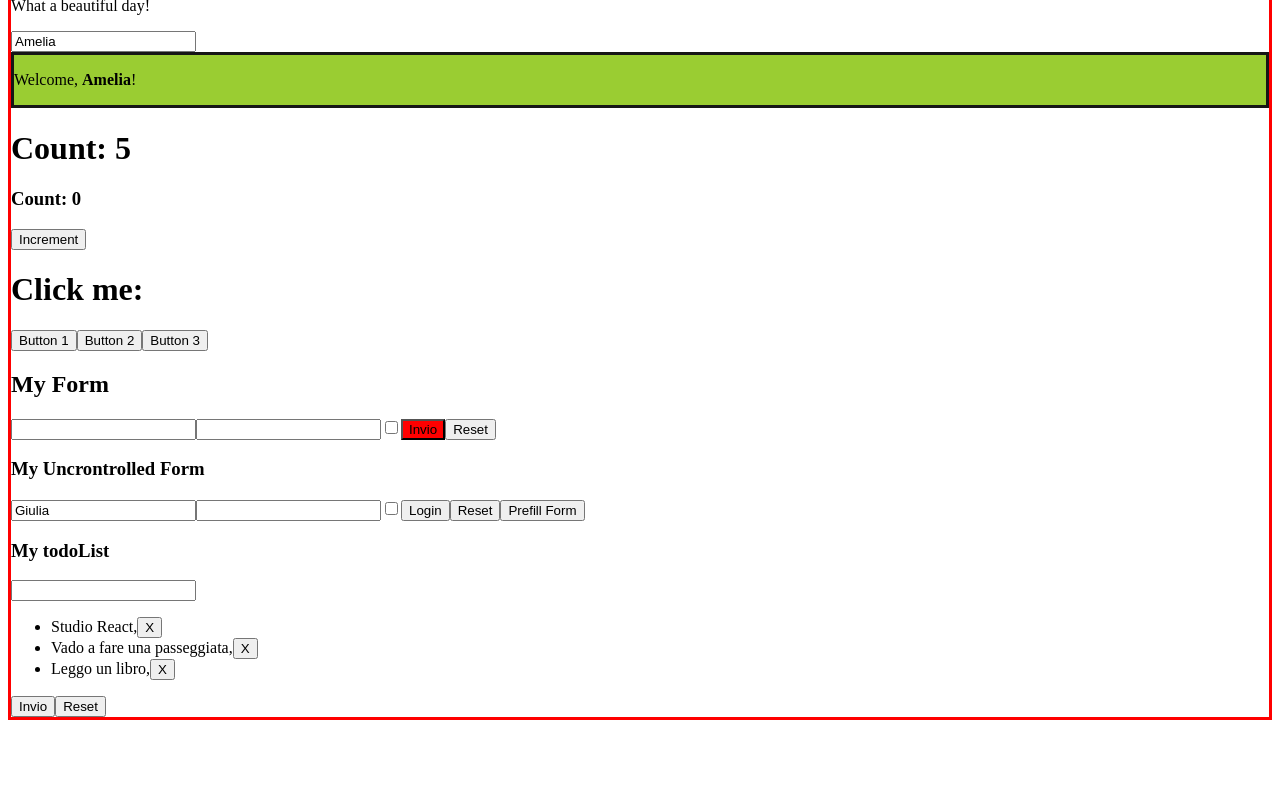
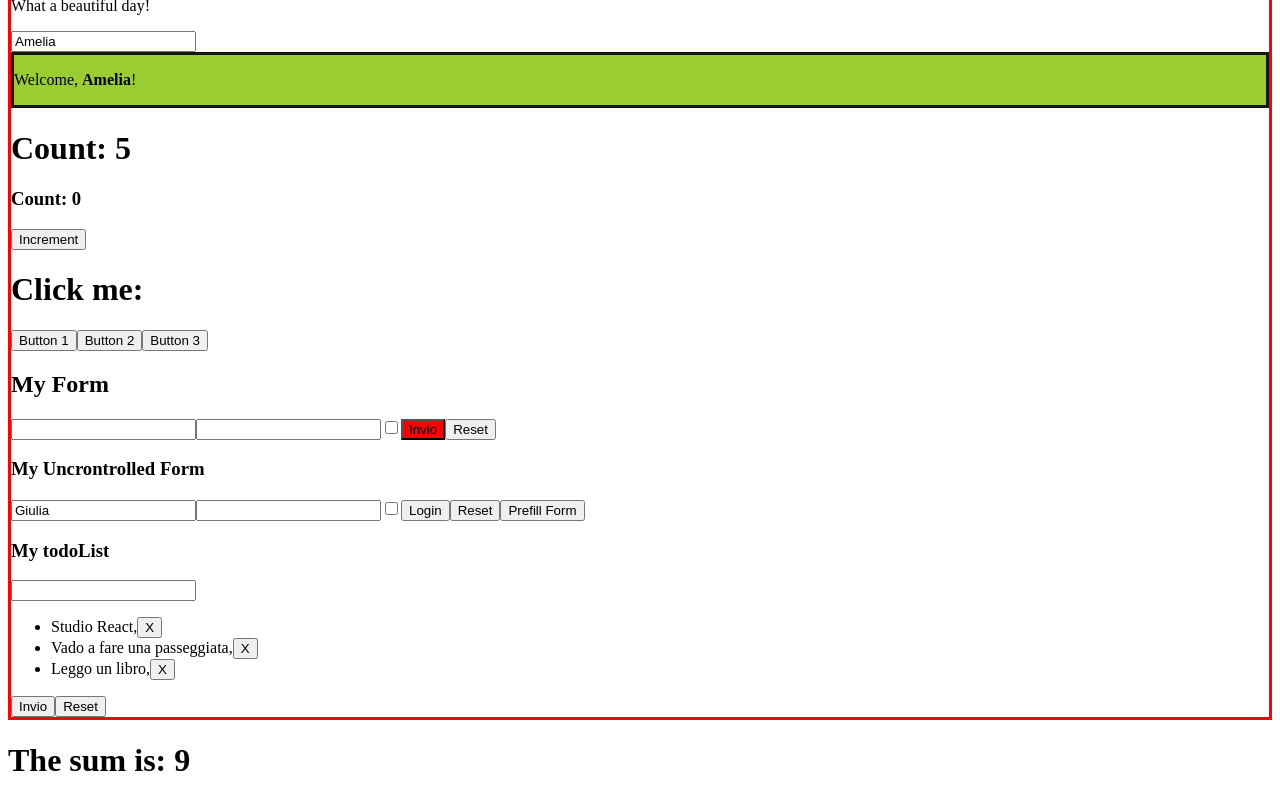
Before and after one commit to ameted83/React-exercises, a React (Create React App) app: page / in a window 1280 px wide. Shown: the part 218-1018 px from the top of the page. Before the commit the page ends 946 px from the top, so only its background shows below. Built offline with nearby package versions, Linux system fonts and the light colour scheme.

Commit message:
function-components-02

```diff
--- a/src/App.js
+++ b/src/App.js
@@ -10,6 +10,7 @@ import { TodoList } from "./TodoList";
 import { Container } from "./Container";
 import { DisplayLanguage } from "./DisplayLanguage";
 import { CreateLanguage } from "./CreateLanguage";
+import Sum from "./Sum";
 
 export class App extends React.Component {
   state = {
@@ -66,6 +67,7 @@ export class App extends React.Component {
               }}
             />
           </Container>
+          <Sum numbers={[1, 3, 5]} />
         </DisplayLanguage.Provider>
       </>
     );
--- /dev/null
+++ b/src/Sum.js
@@ -0,0 +1,12 @@
+import React from "react";
+
+const Sum = (props) => {
+  const sum = props.numbers.reduce((result, number) => result + number, 0);
+  return (
+    <div>
+      <h1>The sum is: {sum}</h1>
+    </div>
+  );
+};
+
+export default Sum;
```
